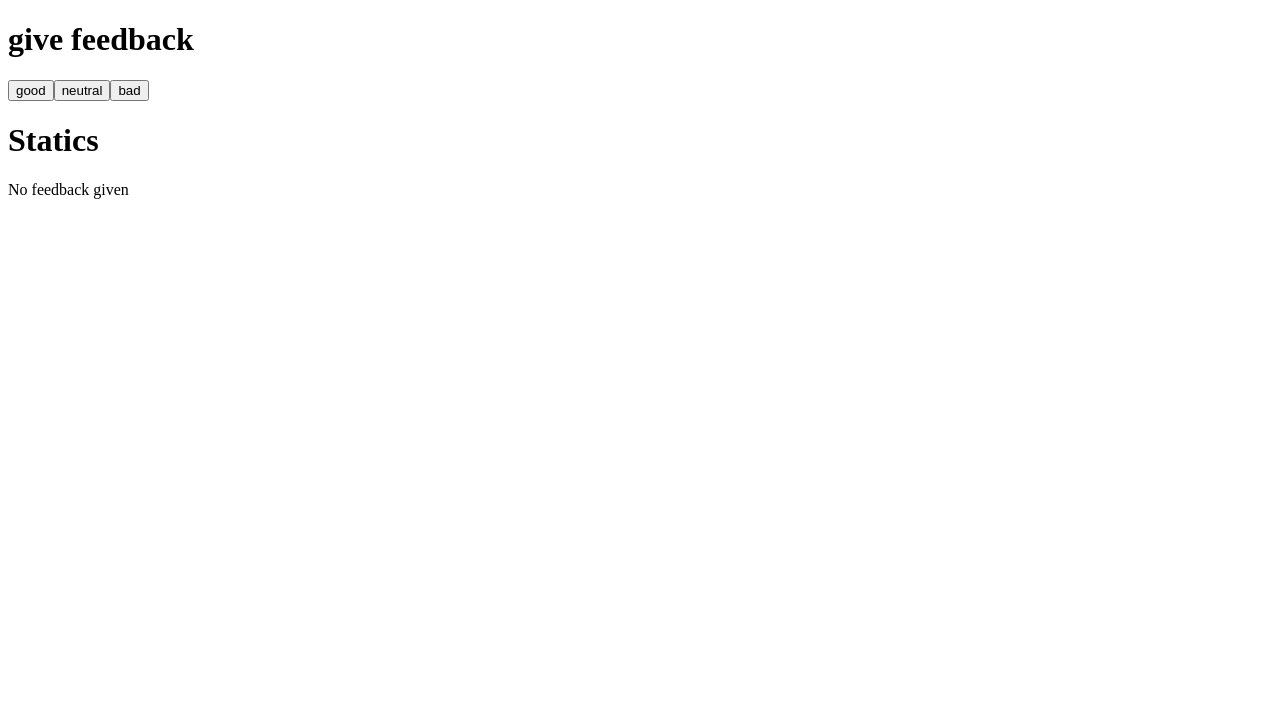
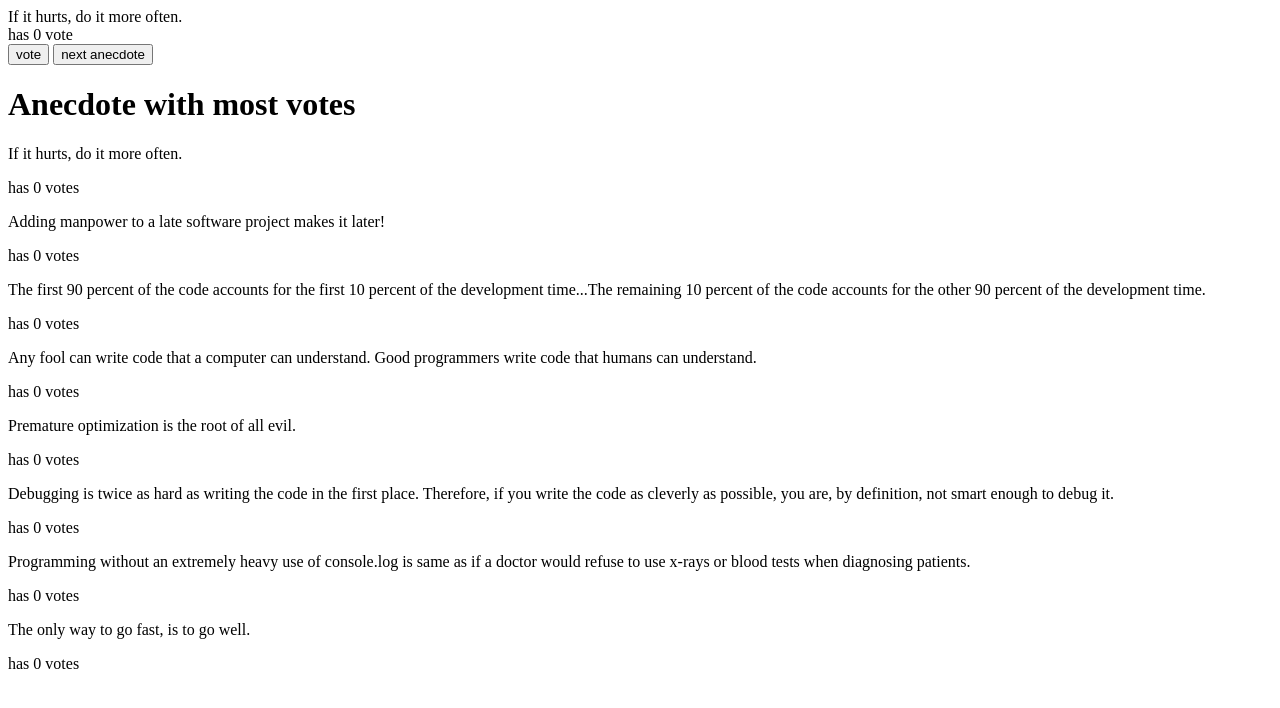
Before and after one commit to fengyxz/FullStackOpen, a React (Vite) app in the folder part1/: page / in a window 1280 px wide. Shown: the top 708 px of the page. Built offline with nearby package versions, Linux system fonts and the light colour scheme.

Commit message:
1207: part1 finish

```diff
--- a/part1/src/App.jsx
+++ b/part1/src/App.jsx
@@ -1,54 +1,82 @@
 import { useState } from "react";
 
-const Button = ({ handler, text }) => {
-  return <button onClick={handler}>{text}</button>;
+const App = () => {
+  const anecdotes = [
+    "If it hurts, do it more often.",
+    "Adding manpower to a late software project makes it later!",
+    "The first 90 percent of the code accounts for the first 10 percent of the development time...The remaining 10 percent of the code accounts for the other 90 percent of the development time.",
+    "Any fool can write code that a computer can understand. Good programmers write code that humans can understand.",
+    "Premature optimization is the root of all evil.",
+    "Debugging is twice as hard as writing the code in the first place. Therefore, if you write the code as cleverly as possible, you are, by definition, not smart enough to debug it.",
+    "Programming without an extremely heavy use of console.log is same as if a doctor would refuse to use x-rays or blood tests when diagnosing patients.",
+    "The only way to go fast, is to go well.",
+  ];
+
+  const [selected, setSelected] = useState(0);
+  const [points, setPoints] = useState(Array(anecdotes.length).fill(0));
+
+  const handleClick = () => {
+    const random = Math.floor(Math.random() * anecdotes.length);
+    setSelected(random);
   };
 
-const StaticLine = ({ text, value }) => {
-  return (
-    <tr>
-      <td>{text} </td>
-      <td>{value}</td>
-    </tr>
+  const handleVote = () => {
+    setPoints(
+      points.map((item, index) => {
+        if (index === selected) return item + 1;
+        return item;
+      })
     );
   };
 
-const Statics = ({ good, neutral, bad }) => {
-  const total = good + neutral + bad;
-  const sum = good - bad;
-  return total === 0 ? (
-    <div>No feedback given</div>
-  ) : (
-    <table>
-      <tbody>
-        <StaticLine text="good" value={good} />
-        <StaticLine text="neutral" value={neutral} />
-        <StaticLine text="bad" value={bad} />
-        <StaticLine text="all" value={total} />
-        <StaticLine text="average" value={sum / total} />
-        <StaticLine text="positive" value={good / total} />
-      </tbody>
-    </table>
-  );
+  const theMostVotes = () => {
+    let mostVotes = 0;
+    points.forEach((votes) => {
+      if (votes > mostVotes) {
+        mostVotes = votes;
+      }
+    });
+    return mostVotes;
   };
 
-const App = () => {
-  // save clicks of each button to its own state
-  const [good, setGood] = useState(0);
-  const [neutral, setNeutral] = useState(0);
-  const [bad, setBad] = useState(0);
+  const theMostVotesIndex = (mostVotes) => {
+    let res = [];
+    points.forEach((votes, index) => {
+      if (votes === mostVotes) {
+        res.push(index);
+      }
+    });
+    return res;
+  };
+
+  const mostVotes = theMostVotes();
+  const mostVotesIndex = theMostVotesIndex(mostVotes);
 
   return (
+    <>
       <div>
-      <h1>give feedback</h1>
+        <div>{anecdotes[selected]}</div>
         <div>
-        <Button handler={() => setGood(good + 1)} text="good" />
-        <Button handler={() => setNeutral(neutral + 1)} text="neutral" />
-        <Button handler={() => setBad(bad + 1)} text="bad" />
+          has {points[selected]} vote{points[selected] > 1 ? "s" : ""}
         </div>
-      <h1>Statics</h1>
-      <Statics good={good} neutral={neutral} bad={bad} />
+        <div>
+          <button onClick={handleVote}>vote</button>
+          &nbsp;
+          <button onClick={handleClick}>next anecdote</button>
         </div>
+      </div>
+      <div>
+        <h1>Anecdote with most votes</h1>
+        {mostVotesIndex.map((item) => {
+          return (
+            <div key={item}>
+              <p>{anecdotes[item]}</p>
+              <p>has {points[item]} votes</p>
+            </div>
+          );
+        })}
+      </div>
+    </>
   );
 };
 
```
Also changed, not shown: 1 other file (tests, documents, lock files or other folders). Lines whose indentation alone changed are shown as unchanged.
